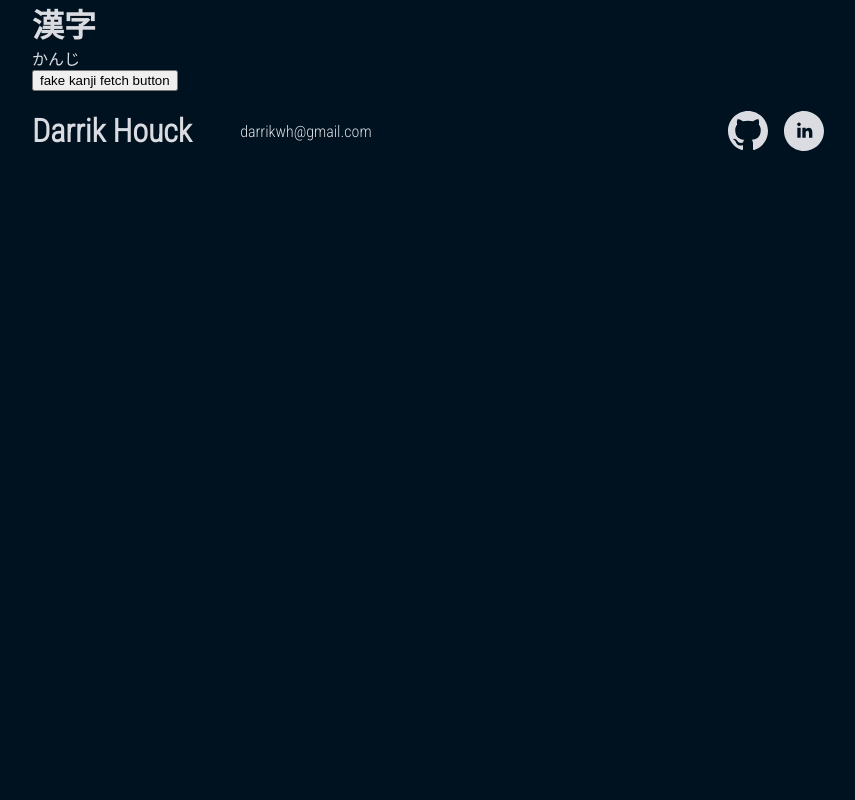
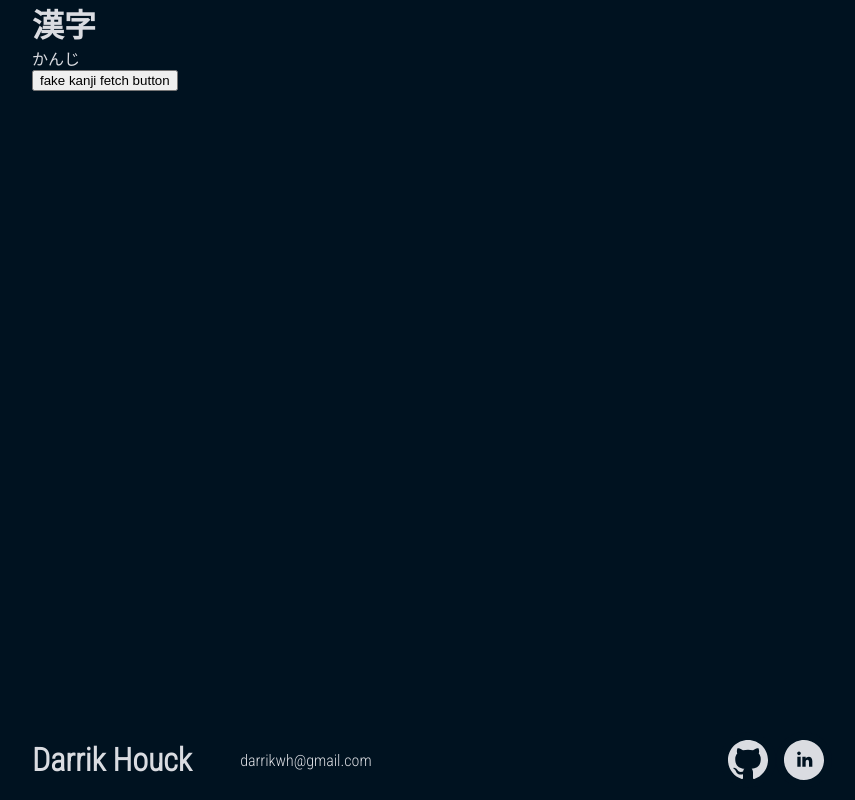
Before and after one commit to Daarrik/kanji-guess-v2, a React (Create React App) app: page / in a window 1280 px wide. Shown: the whole page, without its empty margins (208-1063 px from the left). Built offline with nearby package versions, Linux system fonts and the light colour scheme.

Commit message:
footer pinned to bottom of page

```diff
--- a/src/index.css
+++ b/src/index.css
@@ -5,7 +5,7 @@ body {
   font-family: "Roboto Condensed", sans-serif;
   -webkit-font-smoothing: antialiased;
   -moz-osx-font-smoothing: grayscale;
-  max-width: 800px;
+  max-width: var(--full-width);
   margin: auto;
   background-color: var(--bg);
 }
@@ -14,6 +14,7 @@ body {
   --bg: #001220;
   --nav-height: 80px;
   --text-color: #dadce1;
+  --full-width: 800px;
 }
 
 code {
@@ -43,8 +44,12 @@ a {
 }
 
 #footer {
+  position: absolute;
+  display: flex;
+  justify-content: space-between;
+  min-width: var(--full-width);
+  bottom: 0;
   height: var(--nav-height);
-  justify-content: space-between;
 }
 
 #nav {
```
